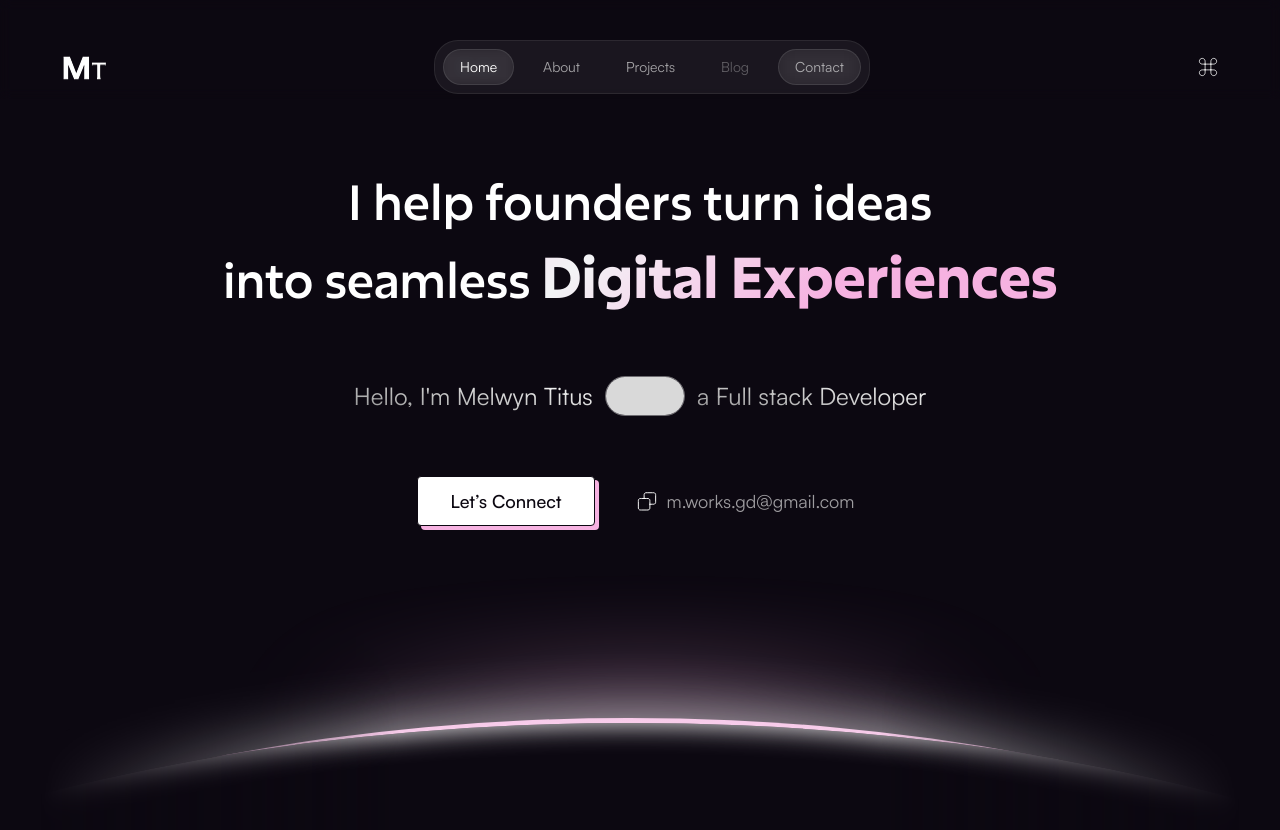
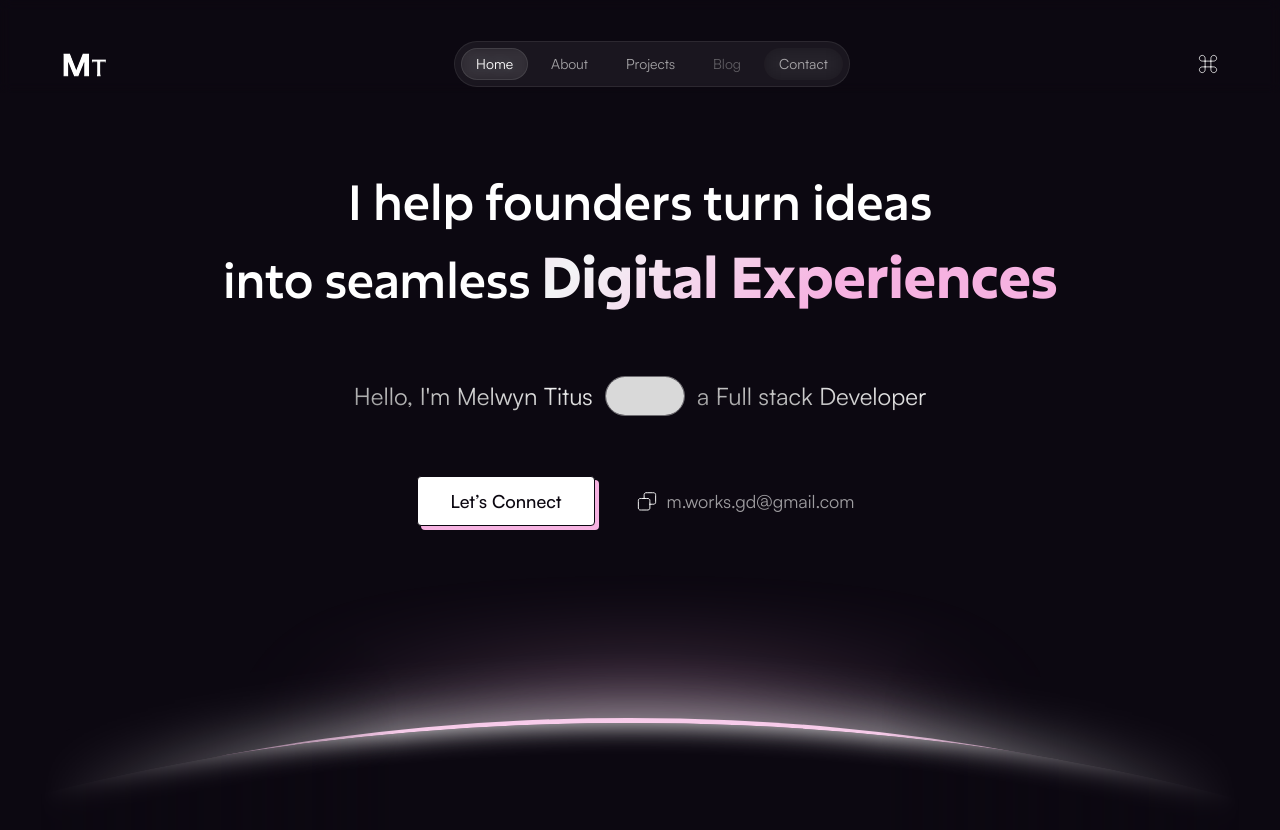
Before and after one commit to devtitus/portfolio-website-2026, a Next.js app: page / in a window 1280 px wide. Shown: the top 830 px of the page. Built offline with nearby package versions, Linux system fonts and the light colour scheme.

Commit message:
refactor(ui): standardize navbar padding and styles with CSS variables

```diff
--- a/app/styles/globals.css
+++ b/app/styles/globals.css
@@ -196,12 +196,11 @@
   --border-radius-48px: 48px;
 
   /* Padding */
+  --padding-4px: 4px;
+  --padding-6px: 6px;
+  --padding-8px: 8px;
   --padding-12px: 12px;
-  --padding-16px: 16px;
-  --padding-24px: 24px;
-  --padding-32px: 32px;
-  --padding-48px: 48px;
-  --padding-12px: 12px;
+  --padding-14px: 14px;
   --padding-16px: 16px;
   --padding-24px: 24px;
   --padding-32px: 32px;
--- a/app/styles/navbar/navbar.module.css
+++ b/app/styles/navbar/navbar.module.css
@@ -30,17 +30,15 @@
 
 .navList {
   display: flex;
-  padding: 8px;
+  padding: var(--padding-6px);
   align-items: center;
-  gap: 12px;
+  gap: var(--gap-8px);
   border-radius: var(--border-radius-24px);
-  background: var(--glass-color);
-  backdrop-filter: blur(10px);
+  background-color: var(--glass-color);
+  backdrop-filter: blur(4px);
   -webkit-backdrop-filter: blur(10px);
   border: 1px solid var(--navbar-border-color);
-  /* Ensure backdrop filter works */
   isolation: isolate;
-  will-change: backdrop-filter;
 }
 
 .navText {
@@ -59,7 +57,7 @@
 
 .navItemActive {
   display: flex;
-  padding: 8px 16px;
+  padding: var(--padding-6px) var(--padding-14px);
   justify-content: center;
   align-items: center;
   border-radius: var(--border-radius-18px);
@@ -80,7 +78,7 @@
 
 .navItem {
   display: flex;
-  padding: 8px 16px;
+  padding: var(--padding-6px) var(--padding-14px);
   justify-content: center;
   align-items: center;
   border: 1px solid transparent;
@@ -115,12 +113,11 @@
 
 .navItemContact {
   display: flex;
-  padding: 8px 16px;
+  padding: var(--padding-6px) var(--padding-14px);
   justify-content: center;
   align-items: center;
   border-radius: var(--border-radius-18px);
-  border: 1px solid var(--contact-button-border-color);
-  background: var(--glass-color);
+  border: 1px solid transparent;
   backdrop-filter: blur(10px);
   -webkit-backdrop-filter: blur(10px);
   transition: all 0.8s cubic-bezier(0.19, 1, 0.22, 1);
```
